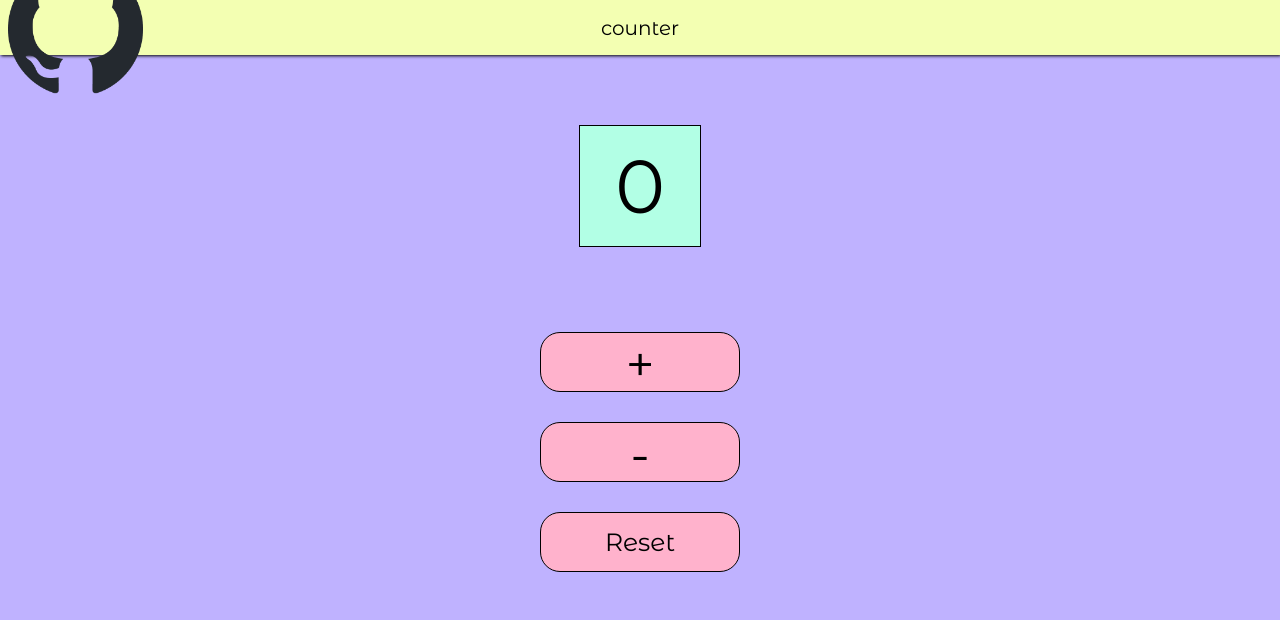
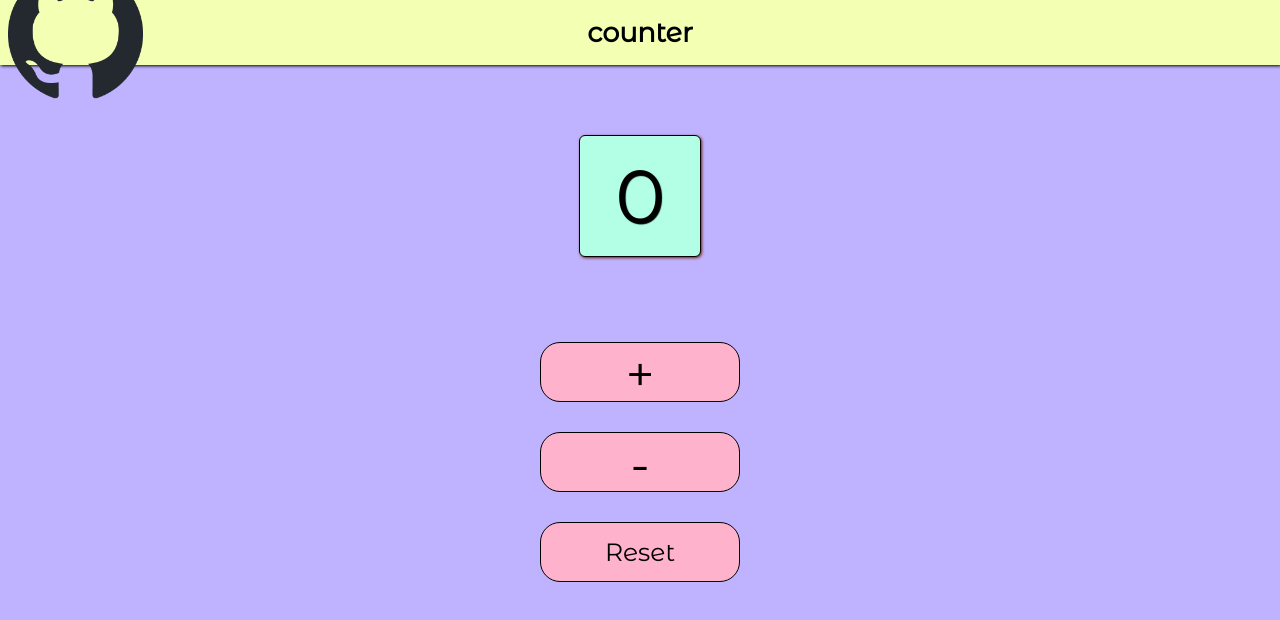
Before and after one commit to Midhun777/counter, a plain HTML site: page index.html in a window 1280 px wide. Drawn offline with Linux system fonts and the light colour scheme.

Commit message:
update style.css

```diff
--- a/style.css
+++ b/style.css
@@ -8,7 +8,7 @@ body {
 
 nav {
 	width: 100%;
-	height: 55px;
+	height: 65px;
 	background-color: #F3FFB2;
 	box-shadow: 1px 1px 3px black;
 	display: flex;
@@ -22,6 +22,11 @@ nav {
 	left: 5px;
 }
 
+.head-text{
+	font-size:27px;
+	font-weight: bold;
+}
+
 .count-box {
 	background-color: #B2FFE5;
 	width: 120px;
@@ -31,10 +36,15 @@ nav {
 	display: flex;
 	justify-content: center;
 	align-items: center;
+	border-radius: 6px;
+	box-shadow: 1px 1px 3px #722306;
 }
 
 #count-text {
 	font-size: 75px;
+
+	text-shadow: 1px 1px 1px black;
+
 }
 
 .btn-cont {
```
